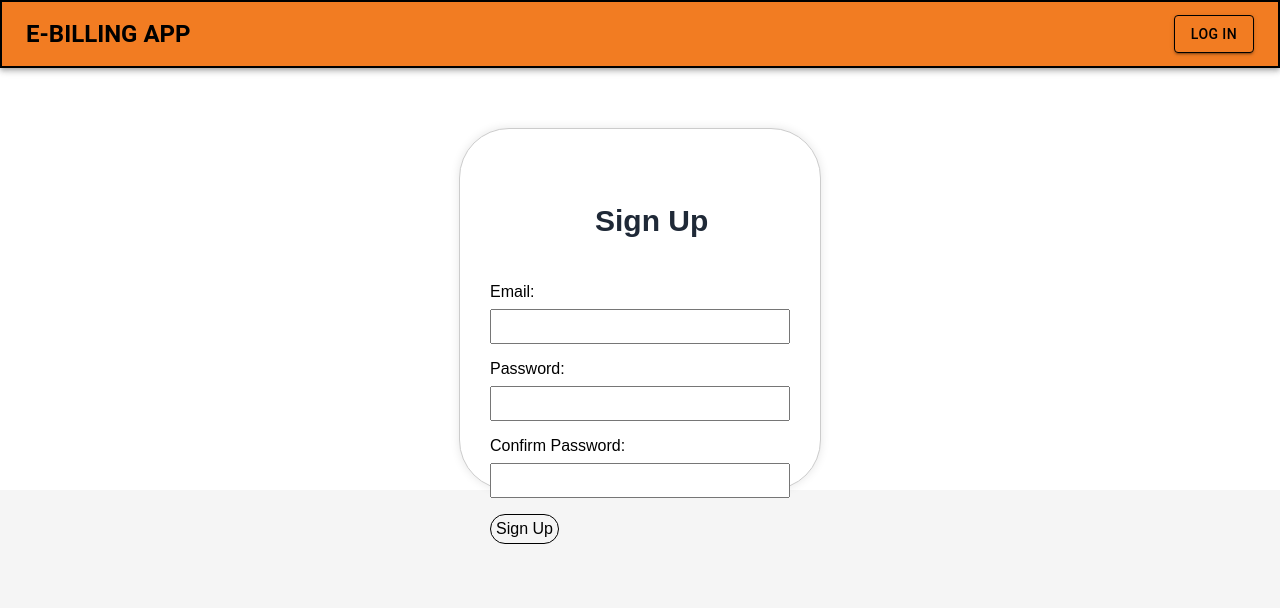
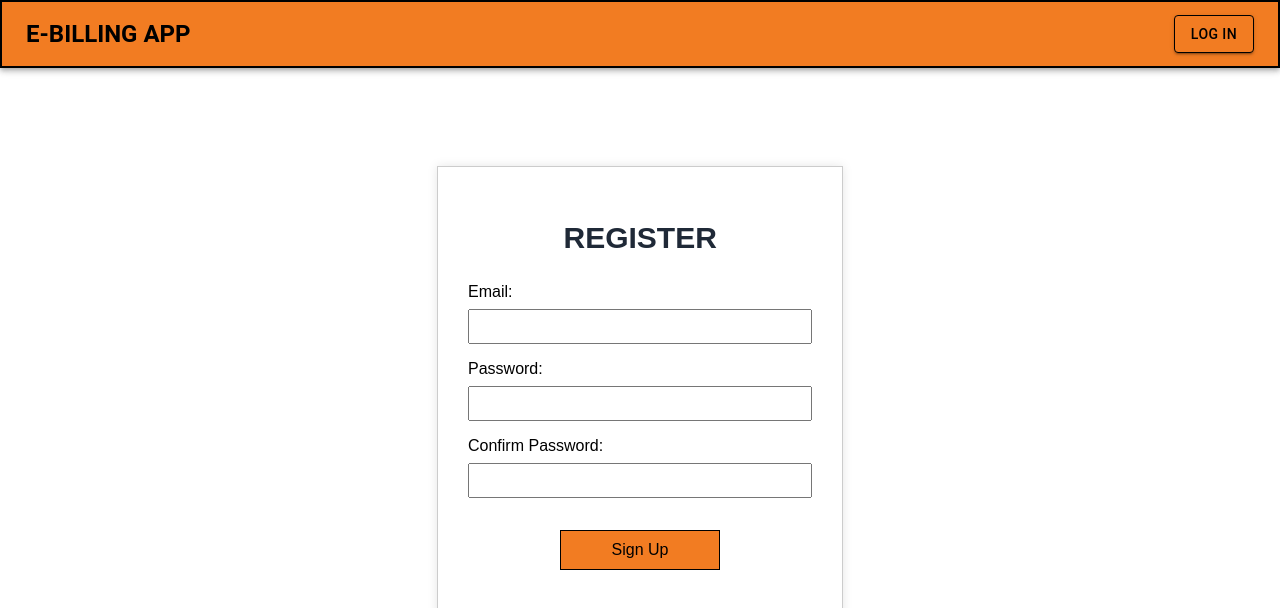
Before and after one commit to jadecrpn/E-Bayad-Center, a React (Create React App) app: page /signup in a window 1280 px wide. Shown: the top 608 px of the page. Built offline with nearby package versions, Linux system fonts and the light colour scheme.

Commit message:
Updated styles

```diff
--- a/src/App.css
+++ b/src/App.css
@@ -132,10 +132,10 @@ form {
   justify-content: center;
   background-color: #fff;
   padding: 30px;
-  border-radius: 50px;
+  border-radius: 0px;
   box-shadow: 0 0 10px rgba(0, 0, 0, 0.1);
   margin-top: 10px;
-  width: 300px; /* Set a fixed width for the form */
+  width: 43vh; /* Set a fixed width for the form */
   border: 1px solid #ccc;
   height: 300px;
 }
@@ -168,6 +168,11 @@ button {
   margin: 0 auto;
   padding: 10px;
   text-align: center;
+  border-radius: 0px;
+  width: 15vh;
+  background-color: #F27C22;
+  height: "5vh";
+  margin-top: 2vh;
 
 }
 
--- a/src/db.json
+++ b/src/db.json
@@ -1,3 +1,40 @@
 {
-  "accounts": []
+  "accounts": [
+    {
+      "id": "9d8a",
+      "email": "cujardofamily@gmail.com",
+      "password": "12345",
+      "confirmPassword": "12345"
+    },
+    {
+      "id": "8821",
+      "email": "cujardofamily@gmail.com",
+      "password": "1234",
+      "confirmPassword": "1234"
+    },
+    {
+      "id": "af12",
+      "email": "gwynn",
+      "password": "123",
+      "confirmPassword": "123"
+    },
+    {
+      "id": "52c6",
+      "email": "gwynn",
+      "password": "12345",
+      "confirmPassword": "12345"
+    },
+    {
+      "id": "3909",
+      "email": "",
+      "password": "",
+      "confirmPassword": ""
+    },
+    {
+      "id": "095b",
+      "email": "gwynn",
+      "password": "12345",
+      "confirmPassword": "12345"
+    }
+  ]
 }
--- a/src/pages/login.js
+++ b/src/pages/login.js
@@ -1,23 +1,20 @@
-import React, { useState } from 'react';
-import { useNavigate } from 'react-router-dom';
-import Navigation from '../components/Navbar';
-import { useUser } from '../hooks/useUser'
-import { Toaster } from 'sonner';
-import { toast } from 'sonner';
-
-
+import React, { useState } from "react";
+import { useNavigate } from "react-router-dom";
+import Navigation from "../components/Navbar";
+import { useUser } from "../hooks/useUser";
+import { Toaster } from "sonner";
+import { toast } from "sonner";
 
 const Login = () => {
-
   const navigate = useNavigate();
   const { loginUser } = useUser(); // Assuming your useUser hook has a function loginUser
 
   const [formData, setFormData] = useState({
-            email: '',
-            password: '',
+    email: "",
+    password: "",
   });
 
-        const [errorMessage] = useState('');
+  const [errorMessage] = useState("");
 
   const handleInputChange = (e) => {
     const { id, value } = e.target;
@@ -32,11 +29,9 @@ import { toast } from 'sonner';
 
     // Add validation if email and password are not empty
     if (!formData.email || !formData.password) {
-              toast.error('Email and password are required.');
+      toast.error("Email and password are required.");
       return;
     }
-
-
 
     try {
       // Call the loginUser function from useUser hook
@@ -44,31 +39,44 @@ import { toast } from 'sonner';
 
       // If login is successful, you can redirect to the dashboard or do other actions
       if (user) {
-                    navigate('/dashboard'); // Redirect to the dashboard
-                    toast.success('Login successful!');
+        navigate("/dashboard"); // Redirect to the dashboard
+        toast.success("Login successful!");
       } else {
         // If login is not successful, display an error message
-                    toast.error('Invalid email or password. Please try again.');
+        toast.error("Invalid email or password. Please try again.");
       }
     } catch (error) {
-                console.error('Login failed', error);
-                toast.error('An error occurred during login. Please try again.');
+      console.error("Login failed", error);
+      toast.error("An error occurred during login. Please try again.");
     }
   };
 
   return (
     <main>
       <Navigation />
-                <Toaster richColors className='div-container-position' />
-                <div className="div-container1">
+      <Toaster richColors className="div-container-position" />
+      <div className="div-container1" style={{ minHeight: "83.8vh" }}>
         {errorMessage && (
           <div className="text-red-500 mb-4 border-2 border-red-300 p-4 bg-red-200 rounded-md">
             {errorMessage}
           </div>
         )}
 
-                    <form onSubmit={handleSubmit}>
-                        <h2 className="head-title">Login</h2>
+        <form
+          onSubmit={handleSubmit}
+          style={{ height: "44vh", marginTop: "-10vh" }}
+        >
+          <h2
+            style={{
+              textAlign: "center",
+              marginLeft: "-15vh",
+              marginTop: "0.5vh",
+              marginBottom: "1vh",
+            }}
+            className="head-title"
+          >
+            LOG IN
+          </h2>
           <div className="outerBox">
             <label htmlFor="email" className="labelBox">
               Email:
--- a/src/pages/register.js
+++ b/src/pages/register.js
@@ -1,18 +1,18 @@
-import React, { useState } from 'react';
-import { useNavigate } from 'react-router-dom'; // Assuming you are using react-router
-import { useUser } from '../hooks/useUser';
-import { Toaster } from 'sonner';
-import Navigation from '../components/Navbar';
-import { toast } from 'sonner'
+import React, { useState } from "react";
+import { useNavigate } from "react-router-dom"; // Assuming you are using react-router
+import { useUser } from "../hooks/useUser";
+import { Toaster } from "sonner";
+import Navigation from "../components/Navbar";
+import { toast } from "sonner";
 
 const Signup = () => {
   const navigate = useNavigate();
-    const { errors, errorMessage} = useUser();
+  const { errors, errorMessage } = useUser();
 
   const [formData, setFormData] = useState({
-      email: '',
-      password: '',
-      confirmPassword: '',
+    email: "",
+    password: "",
+    confirmPassword: "",
   });
 
   const handleInputChange = (e) => {
@@ -26,55 +26,69 @@ const Signup = () => {
     // Perform additional validation if needed
     if (formData.password !== formData.confirmPassword) {
       // Handle password mismatch
-            toast.error('Passwords do not match');
+      toast.error("Passwords do not match");
       return;
     }
 
     // Assuming you have a backend server running at http://localhost:3005
-        const apiUrl = 'http://localhost:3005/accounts';
+    const apiUrl = "http://localhost:3005/accounts";
 
     try {
       const response = await fetch(apiUrl, {
-                method: 'POST',
+        method: "POST",
         headers: {
-                    'Content-Type': 'application/json',
+          "Content-Type": "application/json",
         },
         body: JSON.stringify(formData),
       });
 
       if (!response.ok) {
         // Handle server-side error
-                toast.error('Failed to register user');
+        toast.error("Failed to register user");
         return;
       }
 
       // Registration successful
-            toast.success('User registered successfully');
+      toast.success("User registered successfully");
 
-            localStorage.setItem('userEmail', formData.email);
-            navigate('/dashboard');
-
+      localStorage.setItem("userEmail", formData.email);
+      navigate("/dashboard");
     } catch (error) {
-            console.error('Error during registration', error);
-            toast.error('An error occurred');
+      console.error("Error during registration", error);
+      toast.error("An error occurred");
     }
   };
-
 
   return (
     <main>
       <Navigation />
       <Toaster richColors position="bottom-right" />
-            <div className="div-container1">
+      <div className="div-container1" style={{ minHeight: "83.8vh" }}>
         {errorMessage && (
           <div className="text-red-500 mb-4 border-2 border-red-300 p-4 bg-red-200 rounded-md">
             {errorMessage}
           </div>
         )}
-                <form onSubmit={handleSignUpAndSave}>
-                    <h2 className="head-title">Sign Up</h2>
+        <form
+          onSubmit={handleSignUpAndSave}
+          style={{ height: "54vh", marginTop: "-10vh" }}
+        >
+          <h2
+            style={{
+              textAlign: "center",
+              marginLeft: "-15vh",
+              marginTop: "0.5vh",
+              marginBottom:'1vh'
+            }}
+            className="head-title"
+          >
+            REGISTER
+          </h2>
           <div className="outerBox">
-                            <label htmlFor="email" className="block text-gray-700 text-sm font-bold mb-2">
+            <label
+              htmlFor="email"
+              className="block text-gray-700 text-sm font-bold mb-2"
+            >
               Email:
             </label>
             <input
@@ -82,12 +96,21 @@ const Signup = () => {
               id="email"
               value={formData.email}
               onChange={handleInputChange}
-                                className={`w-full px-3 py-2 border text-black ${errors.email ? 'border-red-500' : 'border-gray-300'} rounded-md`}
+              className={`w-full px-3 py-2 border text-black ${
+                errors.email ? "border-red-500" : "border-gray-300"
+              } rounded-md`}
             />
-                            {errors.email && <p className="text-red-500 text-sm mt-1">{errors.email.message}</p>}
+            {errors.email && (
+              <p className="text-red-500 text-sm mt-1">
+                {errors.email.message}
+              </p>
+            )}
           </div>
           <div className="outerBox">
-                            <label htmlFor="password" className="block text-gray-700 text-sm font-bold mb-2">
+            <label
+              htmlFor="password"
+              className="block text-gray-700 text-sm font-bold mb-2"
+            >
               Password:
             </label>
             <input
@@ -95,12 +118,21 @@ const Signup = () => {
               id="password"
               value={formData.password}
               onChange={handleInputChange}
-                                className={`w-full px-3 py-2 border text-black ${errors.password ? 'border-red-500' : 'border-gray-300'} rounded-md`}
+              className={`w-full px-3 py-2 border text-black ${
+                errors.password ? "border-red-500" : "border-gray-300"
+              } rounded-md`}
             />
-                            {errors.password && <p className="text-red-500 text-sm mt-1">{errors.password.message}</p>}
+            {errors.password && (
+              <p className="text-red-500 text-sm mt-1">
+                {errors.password.message}
+              </p>
+            )}
           </div>
           <div className="outerBox">
-                            <label htmlFor="confirmPassword" className="block text-gray-700 text-sm font-bold mb-2">
+            <label
+              htmlFor="confirmPassword"
+              className="block text-gray-700 text-sm font-bold mb-2"
+            >
               Confirm Password:
             </label>
             <input
@@ -108,14 +140,31 @@ const Signup = () => {
               id="confirmPassword"
               value={formData.confirmPassword}
               onChange={handleInputChange}
-                                className={`w-full px-3 py-2 border text-black ${errors.confirmPassword ? 'border-red-500' : 'border-gray-300'} rounded-md`}
+              className={`w-full px-3 py-2 border text-black ${
+                errors.confirmPassword ? "border-red-500" : "border-gray-300"
+              } rounded-md`}
             />
-                            {errors.confirmPassword && <p className="text-red-500 text-sm mt-1">{errors.confirmPassword.message}</p>}
+            {errors.confirmPassword && (
+              <p className="text-red-500 text-sm mt-1">
+                {errors.confirmPassword.message}
+              </p>
+            )}
           </div>
           <button
             type="submit"
             className="w-full bg-blue-500 text-white py-2 px-4 rounded-md hover:bg-blue-600"
-                            >Sign Up
+            style={{
+              marginTop: "2vh",
+              width: "20vh",
+              borderRadius: "0px",
+              backgroundColor: "#F27C22",
+              marginLeft: "auto",
+              marginRight: "auto",
+              display: "block",
+              height: "5vh"
+            }}
+          >
+            Sign Up
           </button>
         </form>
       </div>
```
Also changed, not shown: package.json (+5 -4 lines). Lines whose indentation alone changed are shown as unchanged.
